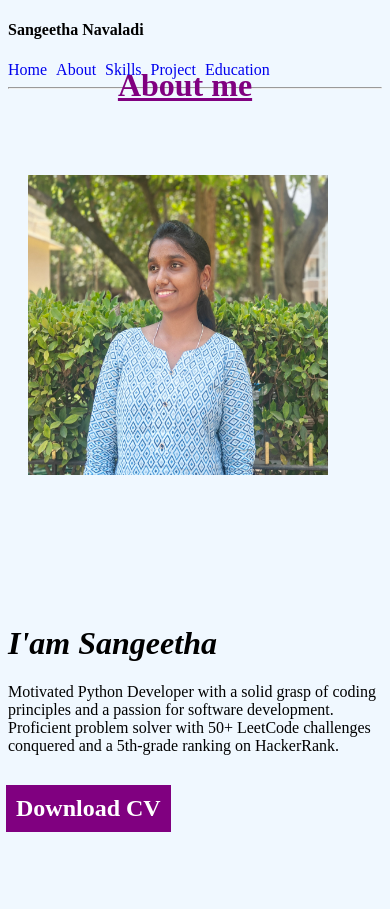
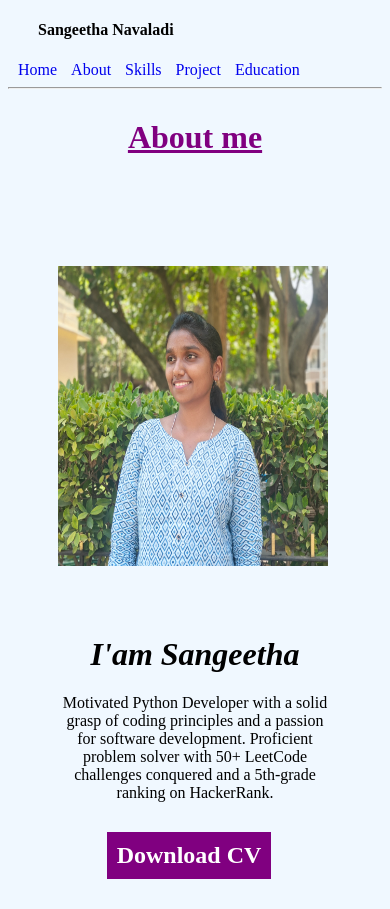
Before and after one commit to SangeethaNavaladi/Portfolio, a plain HTML site: page about.html in a window 390 px wide. Shown: the top 909 px of the page. Before the commit the page ends 862 px from the top, so only its background shows below. Drawn offline with Linux system fonts and the light colour scheme.

Commit message:
about-style.css

```diff
--- a/about-style.css
+++ b/about-style.css
@@ -30,14 +30,13 @@ h4{
 .abouts{
     text-decoration: underline;
     text-align: center;
-    margin-right: 550px;
     color: purple;
 }
+
 .names{
     font-style: italic;
 }
 .forth{
-    padding: 100px;
     float: right;
     margin-left: 30px;
     margin-bottom: 100px;
@@ -46,6 +45,10 @@ h4{
 }
 .names{
     color: black;
+    margin-top: 250px;
+}
+p{
+    margin-right: 250px;
 }
 
 .photos{
@@ -69,65 +72,92 @@ h4{
     text-decoration: none;
 }
 
-@media only screen and (max-width: 768px) {
-    body{
-        background-color: aliceblue;
-    }
-    .first{
-        background-color: aliceblue;
-        color: black;
-        display: inline;
-    }
-    .first a{
-        text-decoration: none;
+@media (max-width: 1024px) {
+    .first {
+        flex-direction: column;
+        text-align: center;
     }
 
-    .first ul,li{
-        display: inline;
+    .first ul {
+        margin: 10px 0 0 0;
+        padding: 0;
+        flex-direction: column;
+        align-items: center;
+        margin-left: 35%;
     }
 
+    .first li {
+        margin: 10px 0;
+        margin-right: 10px;
+    }
+    .photos{
+        float: none;
+        margin: 20px auto;
+        display: block;
+        margin-top: -40px;
+    }
+    .abouts {
+        margin: 0px auto;
+        display: block;
+        margin-top: 30px;
+    }
+    .names{
+        margin-top: -100px;
+        text-align: center;
+    }
+    p{
+        text-align: center;
+        margin: auto;
+        margin-left: 50px;
+        margin-right: 50px;
+    }
+    h2{
+        text-align: center;
+    }
+
+}
+
+@media (max-width: 768px) {
+    .first {
+        flex-direction: column;
+        text-align: center;
+    }
+
+    .first ul {
+        margin: 10px 0 0 0;
+        padding: 0;
+        flex-direction: column;
+        align-items: center;
+        margin-left: 1%;
+    }
+
+    .first li {
+        margin: 10px 0;
+        margin-right: 10px;
+    }
+}
+@media (max-width: 480px) {
+    .first ul{
+        margin-left: 10px;
+    }
     h4{
         display: block;
-        margin-left: 0px;
+        margin-right: 10px;
+    }
+    .photos{
+        float: none;
+        display: block;
+        margin-left: -100px;
+
+    }
+    .names h1{
+        text-align: center;
+    }
+    p{
+        text-align: center;
+    }
+    .resume-link{
+        text-align: center;
     }
 
-    .first ul{
-        margin-left: -20px;
-    }
-    .first li{
-        margin-left: -20px;
-    }
-    .photos {
-        width: 300px;
-        height: 300px;
-        margin-left: -130px;
-        margin-top: -100px;
-        display: block;
-    }
-    .abouts{
-        text-decoration: underline;
-        text-align: center;
-        color: purple;
-        margin-right: 20px;
-        margin-top: -30px;
-    }
-    .names{
-        font-style: italic;
-    }
-    .forth{
-        margin-top: -70px;
-        color: #3c3b3b;
-        width: 70%;
-        text-align: center;
-        display: inline-block;
-        margin-right: -50px;
-    }
-    .names{
-        color: black;
-        margin-top: -10px;
-    }
-    .forth h3{
-        display: inline;
-        margin-left: 0px;
-    }
 }
```
